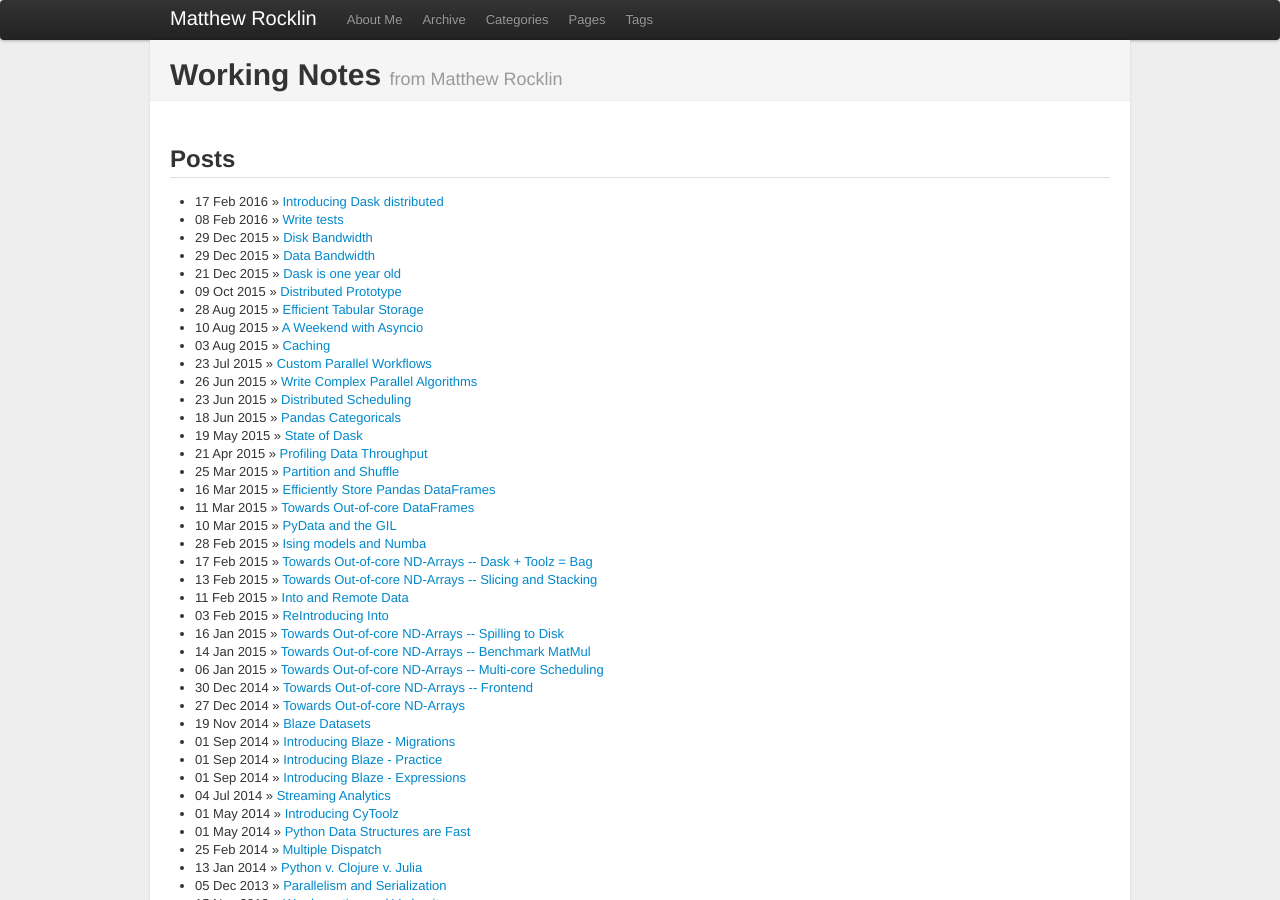
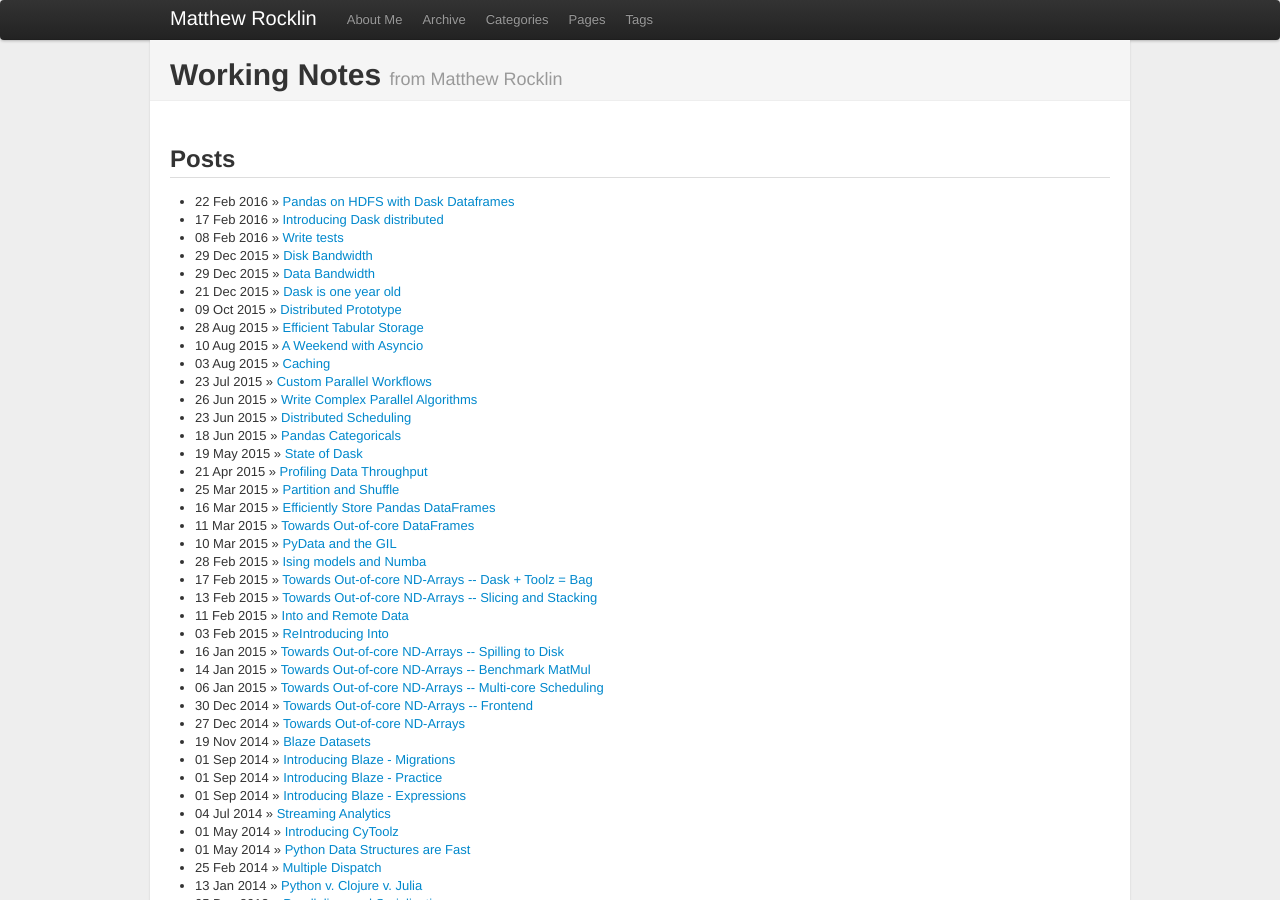
Before and after one commit to besyskymnbk/blog, a Jekyll site: the page built from index.md, in a window 1280 px wide and 900 px high. Built offline with Jekyll 4.4.1, drawn with Linux system fonts in a browser that asks for light colours.

Commit message:
distributed post 2 is live

```diff
--- a/_posts/work/2016-02-17-dask-distributed-part-2.md
+++ b/_posts/work/2016-02-22-dask-distributed-part-2.md
@@ -1,7 +1,6 @@
 ---
 layout: post
-title: Dask DataFrames on HDFS
-draft: true
+title: Pandas on HDFS with Dask Dataframes
 category : work
 tags : [Programming, scipy, Python, dask]
 theme: twitter
```
